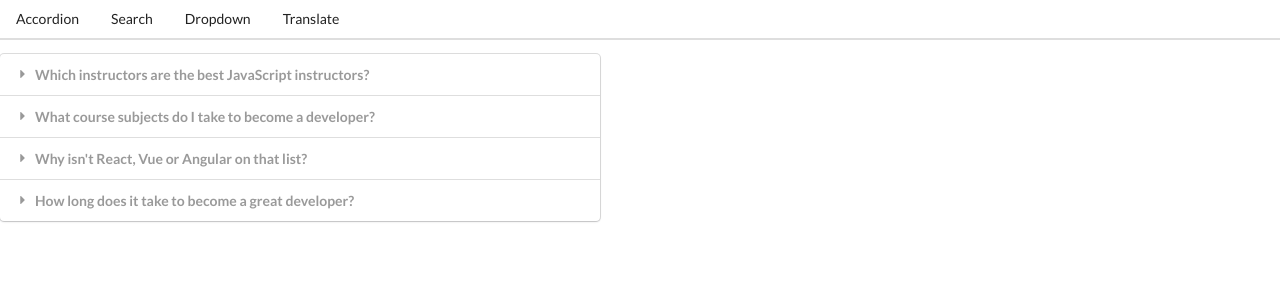
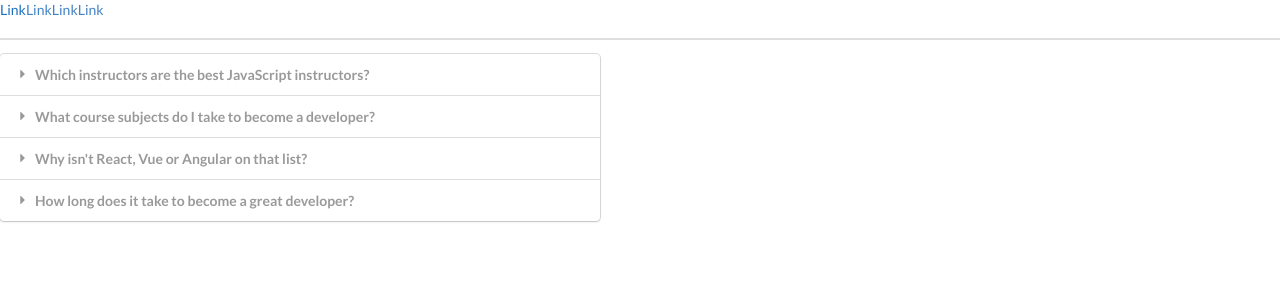
Before and after one commit to Koko-Dev/react-widgets, a React (Create React App) app: page / in a window 1280 px wide. Shown: the top 300 px of the page. Built offline with nearby package versions, Linux system fonts and the light colour scheme.

Commit message:
Header.js: Change all anchor tags to <Link> tags

```diff
--- a/src/components/Header.js
+++ b/src/components/Header.js
@@ -4,17 +4,17 @@ import Link from './Link';
 const Header = () => {
 	return (
 		<div className="ui secondary pointing menu">
-			<a href="/"
-			   className="item">Accordion</a>
+			<Link href="/"
+			   className="item">Accordion</Link>
 			{/* /.item */}
-			<a href="/list"
-			   className="item">Search</a>
+			<Link href="/list"
+			   className="item">Search</Link>
 			{/* /.item */}
-			<a href="/dropdown"
-			   className="item">Dropdown</a>
+			<Link href="/dropdown"
+			   className="item">Dropdown</Link>
 			{/* /.item */}
-			<a href="/translate"
-			   className="item">Translate</a>
+			<Link href="/translate"
+			   className="item">Translate</Link>
 			{/* /.item */}
 		</div>
 	)
```
